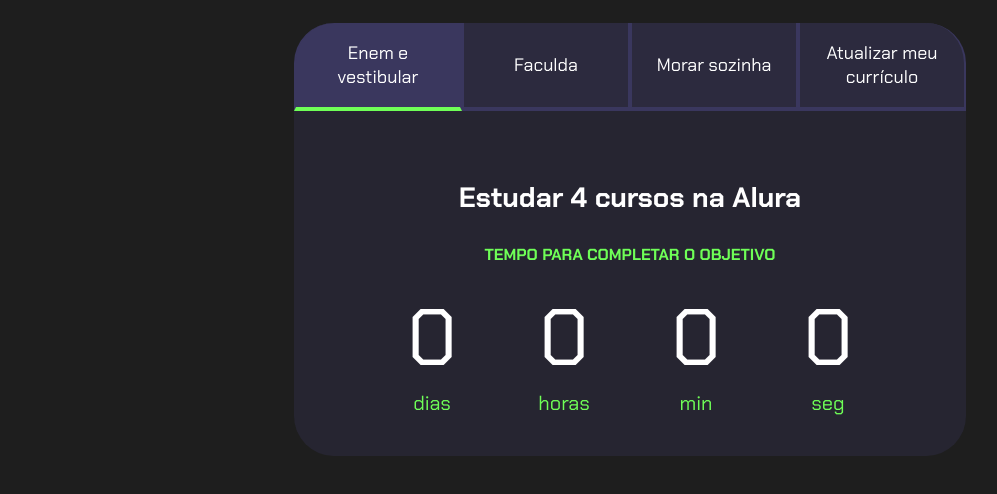
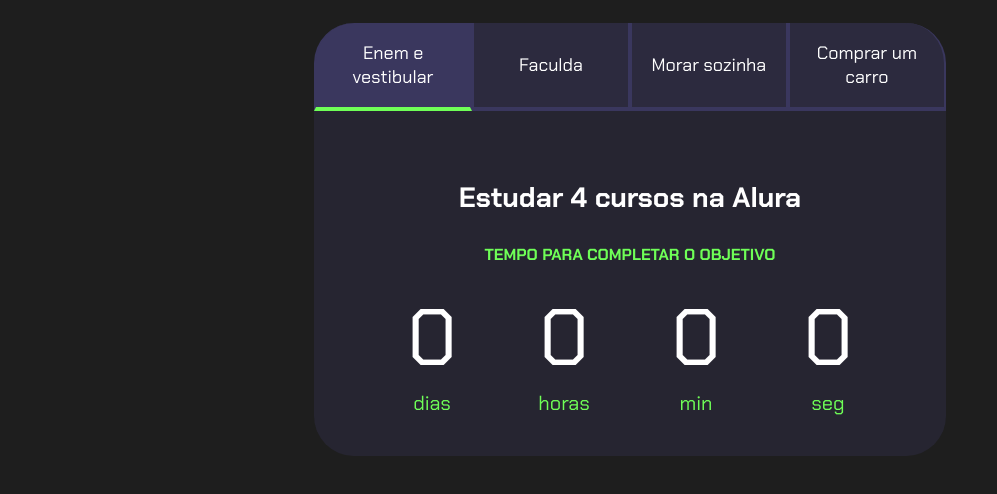
Before and after one commit to Lauannnny/Projeto-de-vid, a plain HTML site: page index.html in a window 1280 px wide. Shown: the part 80-574 px from the top of the page, without its empty margins (10-1007 px from the left). Drawn offline with Linux system fonts and the light colour scheme.

Commit message:
Projeto de vida

```diff
--- a/index.html
+++ b/index.html
@@ -16,7 +16,7 @@
                 <button class="botao ativo">Enem e vestibular</button>
                 <button class="botao">Faculda</button>
                 <button class="botao">Morar sozinha</button>
-                <button class="botao">Atualizar meu currículo</button>
+                <button class="botao">Comprar um carro</button>
             </div>
             <div class="abas-textos">
                 <div class="aba-conteudo ativo">
```
